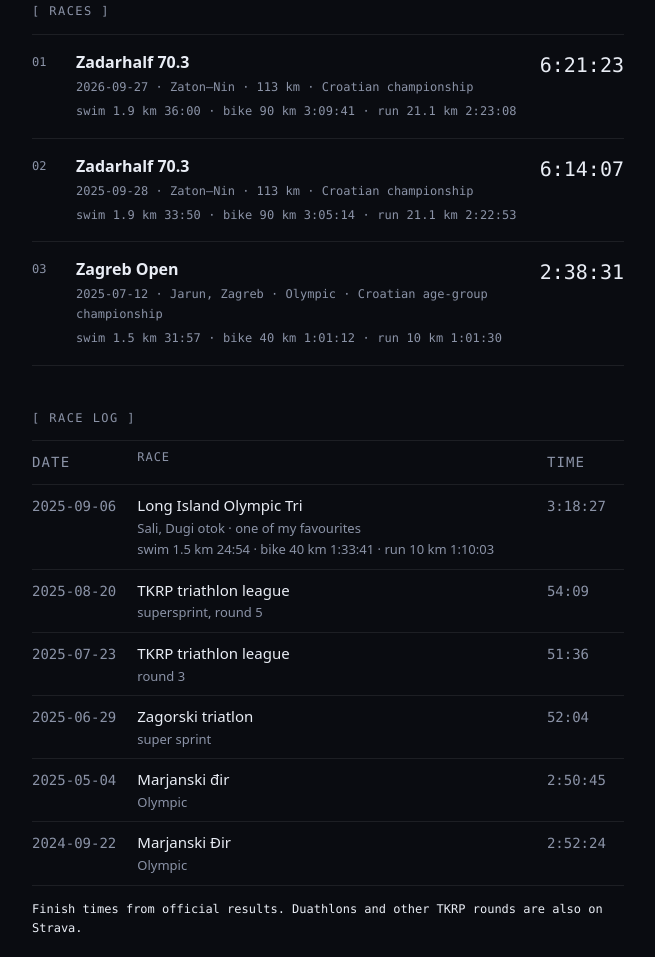
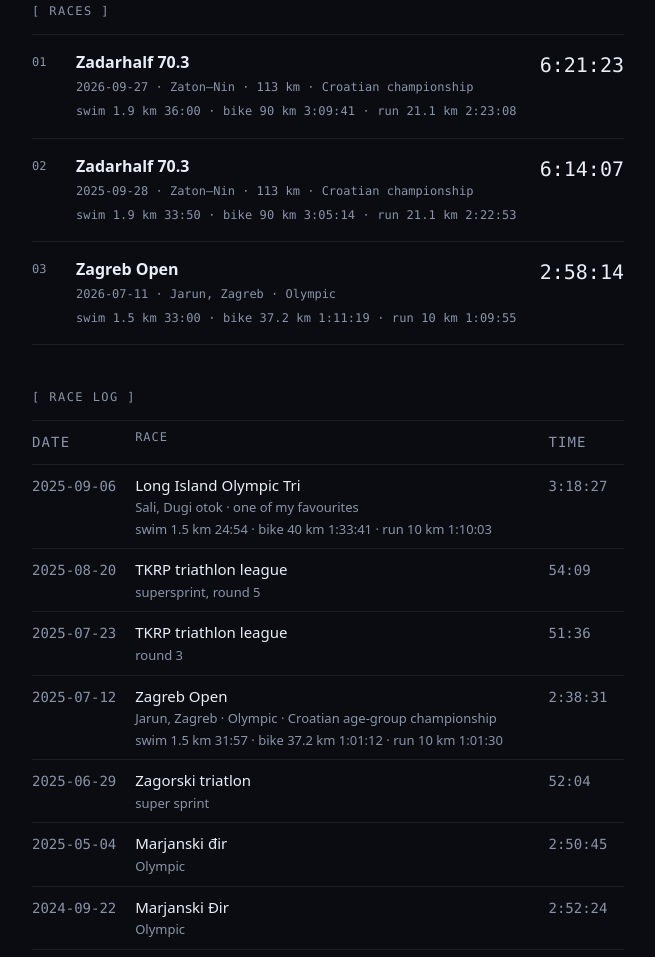
Before and after one commit to mzagar/mzagar.github.io, a plain HTML site: page triathlon/index.html in a window 1280 px wide. Shown: the part 325-1282 px from the top of the page, without its empty margins (312-967 px from the left). Drawn offline with Linux system fonts and the light colour scheme.

Commit message:
Add 2026 Zagreb Open result, move 2025 to race log

```diff
--- a/triathlon/index.html
+++ b/triathlon/index.html
@@ -58,10 +58,10 @@
         <span class="num">03</span>
         <div>
           <p class="race-name">Zagreb Open</p>
-          <p class="race-meta">2025-07-12 · Jarun, Zagreb · Olympic · Croatian age-group championship</p>
-          <p class="race-splits">swim 1.5 km 31:57 · bike 40 km 1:01:12 · run 10 km 1:01:30</p>
+          <p class="race-meta">2026-07-11 · Jarun, Zagreb · Olympic</p>
+          <p class="race-splits">swim 1.5 km 33:00 · bike 37.2 km 1:11:19 · run 10 km 1:09:55</p>
         </div>
-        <span class="race-time">2:38:31</span>
+        <span class="race-time">2:58:14</span>
       </li>
     </ol>
   </section>
@@ -88,6 +88,11 @@
             <td class="num">2025-07-23</td>
             <td>TKRP triathlon league<span class="small">round 3</span></td>
             <td class="num">51:36</td>
+          </tr>
+          <tr>
+            <td class="num">2025-07-12</td>
+            <td>Zagreb Open<span class="small">Jarun, Zagreb · Olympic · Croatian age-group championship</span><span class="small">swim 1.5 km 31:57 · bike 37.2 km 1:01:12 · run 10 km 1:01:30</span></td>
+            <td class="num">2:38:31</td>
           </tr>
           <tr>
             <td class="num">2025-06-29</td>
```
